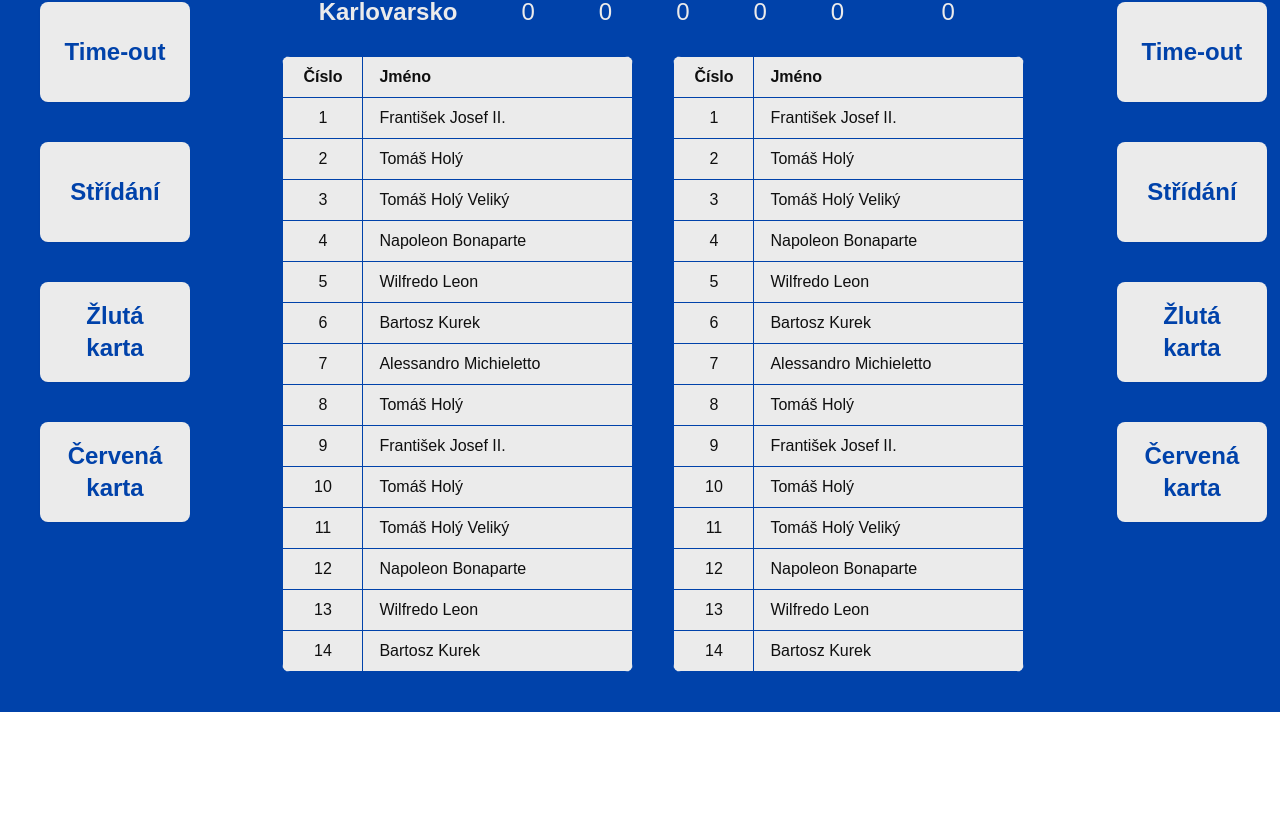
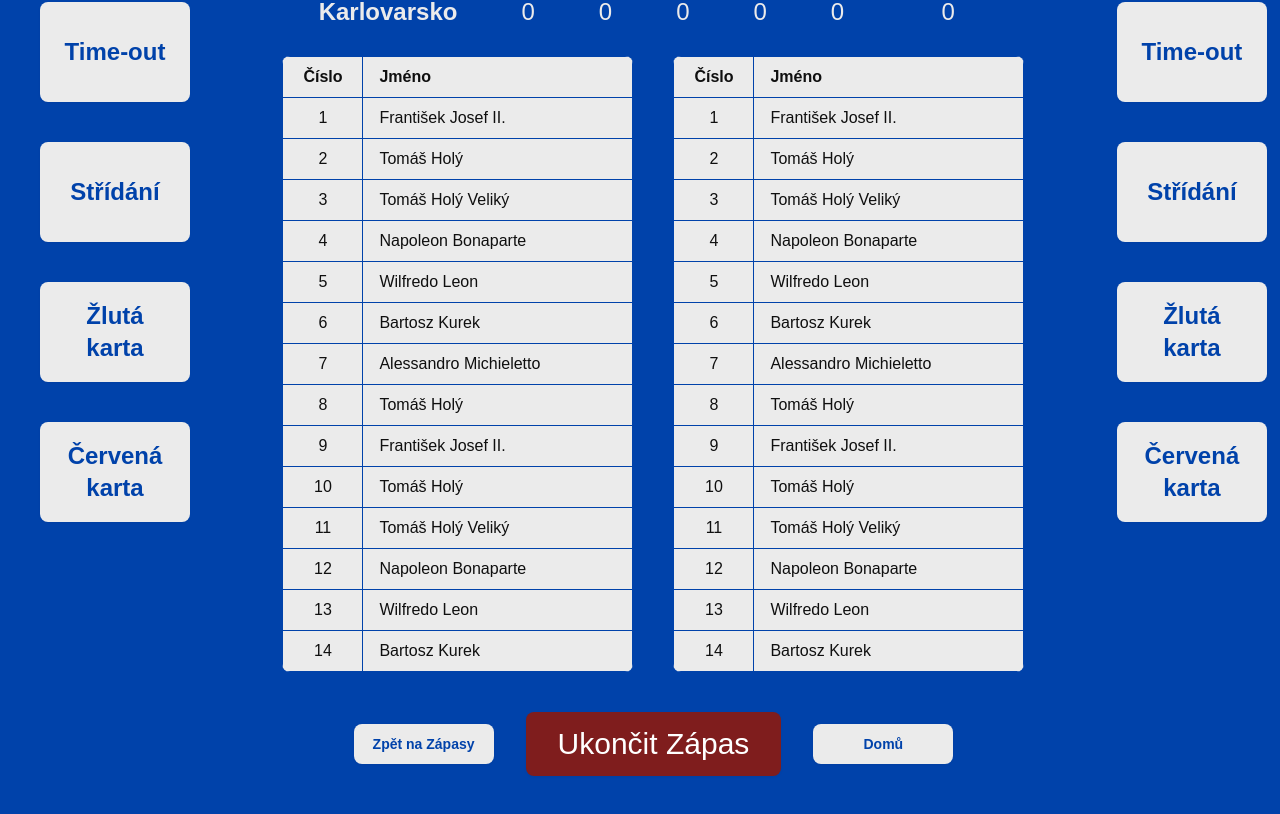
Before and after one commit to theholytom/eZapis, a React (Vite) app: page /matches/1/edit in a window 1280 px wide. Shown: the part 358-1172 px from the top of the page. Before the commit the page ends 1070 px from the top, so only its background shows below. Built offline with nearby package versions, Linux system fonts and the light colour scheme.

Commit message:
creating last part of the MatchEditPage

```diff
--- a/package.json
+++ b/package.json
@@ -11,6 +11,7 @@
   },
   "dependencies": {
     "@radix-ui/react-accordion": "^1.2.11",
+    "@radix-ui/react-alert-dialog": "^1.1.14",
     "@radix-ui/react-label": "^2.1.7",
     "@radix-ui/react-select": "^2.2.5",
     "@radix-ui/react-slot": "^1.2.3",
--- /dev/null
+++ b/src/components/EndMatchDialog.tsx
@@ -0,0 +1,45 @@
+import {
+    AlertDialog,
+    AlertDialogAction,
+    AlertDialogCancel,
+    AlertDialogContent,
+    AlertDialogDescription,
+    AlertDialogFooter,
+    AlertDialogHeader,
+    AlertDialogTitle,
+    AlertDialogTrigger,
+} from "@/components/ui/alert-dialog";
+import { Button } from "./ui/button";
+import { Link } from "react-router-dom";
+
+function EndMatchDialog() {
+    return (
+        <AlertDialog>
+            <AlertDialogTrigger>
+                <Button variant="destructive" className="text-3xl p-8">
+                    Ukončit Zápas
+                </Button>
+            </AlertDialogTrigger>
+            <AlertDialogContent>
+                <AlertDialogHeader>
+                    <AlertDialogTitle>
+                        Opravdu chceš ukončit zápas?
+                    </AlertDialogTitle>
+                    <AlertDialogDescription>
+                        Tato akce nejde vrátit zpět.
+                    </AlertDialogDescription>
+                </AlertDialogHeader>
+                <AlertDialogFooter>
+                    <AlertDialogCancel>Ne</AlertDialogCancel>
+                    <AlertDialogAction>
+                        <Button variant="destructive">
+                            <Link to="/matches">Ano</Link>
+                        </Button>
+                    </AlertDialogAction>
+                </AlertDialogFooter>
+            </AlertDialogContent>
+        </AlertDialog>
+    );
+}
+
+export default EndMatchDialog;
--- /dev/null
+++ b/src/components/FinalButtons.tsx
@@ -0,0 +1,21 @@
+import { Link } from "react-router-dom";
+import { Button } from "./ui/button";
+import EndMatchDialog from "./EndMatchDialog";
+
+function FinalButtons() {
+    return (
+        <div className="flex justify-center gap-8 pb-30 items-center [&>button]:bg-primary-foreground [&>button]:text-primary [&>button]:font-bold [&>button]:hover:bg-secondary [&>button]:hover:text-primary-foreground [&>button]:w-[140px] [&>button]:min-h-[40px] [&>button]:whitespace-normal">
+            <Button>
+                <Link to="/matches">Zpět na Zápasy</Link>
+            </Button>
+            <div>
+                <EndMatchDialog />
+            </div>
+            <Button>
+                <Link to="/">Domů</Link>
+            </Button>
+        </div>
+    );
+}
+
+export default FinalButtons;
--- a/src/components/ScoreTable.tsx
+++ b/src/components/ScoreTable.tsx
@@ -1,5 +1,3 @@
-import { useState, useEffect } from "react";
-
 interface SetScores {
     team1: number;
     team2: number;
--- a/src/pages/MatchEditPage.tsx
+++ b/src/pages/MatchEditPage.tsx
@@ -5,6 +5,7 @@ import TeamRight from "@/components/TeamRight";
 import Rosters from "@/components/Rosters";
 import EditButtons from "@/components/EditButtons";
 import { useState } from "react";
+import FinalButtons from "@/components/FinalButtons";
 
 interface SetScore {
     team1: number;
@@ -146,6 +147,7 @@ function MatchEditPage() {
                     setScores={setScores}
                 />
                 <Rosters playersA={playersA} playersB={playersB} />
+                <FinalButtons />
             </main>
             <EditButtons
                 className="pr-10"
```
Also changed, not shown: 1 other file (tests, documents, lock files or other folders).
